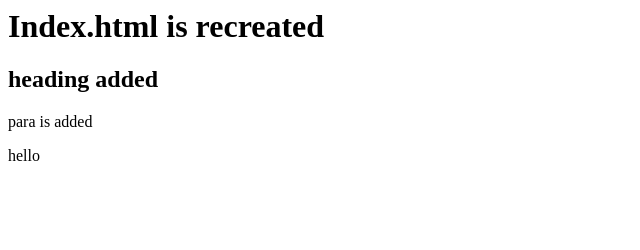
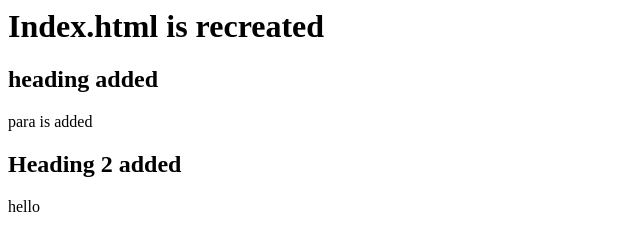
Before and after one commit to SPRIYADARSINI/detail, a plain HTML site: page index.html in a window 1280 px wide. Shown: the whole page, without its empty margins (0-640 px from the left). Drawn offline with Linux system fonts and the light colour scheme.

Commit message:
Update index.html

```diff
--- a/index.html
+++ b/index.html
@@ -3,6 +3,7 @@
 <h1>Index.html is recreated </h1>
   <h2> heading added </h2>
 <p> para is added </p>
+  <h2> Heading 2 added</h2>
   hello
 </body>
 </html>
```
